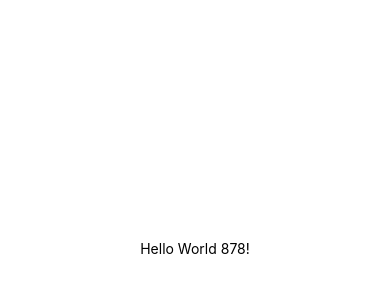
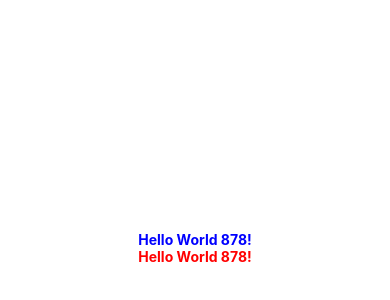
Before and after one commit to Paulsonr/Learning_React_Native, a React Native app: screen / in a window 390 px wide. Shown: the part 174-474 px from the top of the page. Built offline with nearby package versions, Linux system fonts and the light colour scheme.

Commit message:
Inline and stylesheet styles added

```diff
--- a/App.jsx
+++ b/App.jsx
@@ -1,11 +1,12 @@
-import { StatusBar } from "expo-status-bar";
 import { StyleSheet, Text, View } from "react-native";
 
 export default function App() {
   return (
     <View style={styles.container}>
-      <Text>Hello World 878!</Text>
-      <StatusBar style='auto' />
+      <Text style={{ color: "blue", fontWeight: "bold" }}>
+        Hello World 878!
+      </Text>
+      <Text style={styles.text}>Hello World 878!</Text>
     </View>
   );
 }
@@ -17,4 +18,8 @@ const styles = StyleSheet.create({
     alignItems: "center",
     justifyContent: "center",
   },
+  text: {
+    color: "red",
+    fontWeight: "bold",
+  },
 });
```
Also changed, not shown: 1 other file (tests, documents, lock files or other folders).
